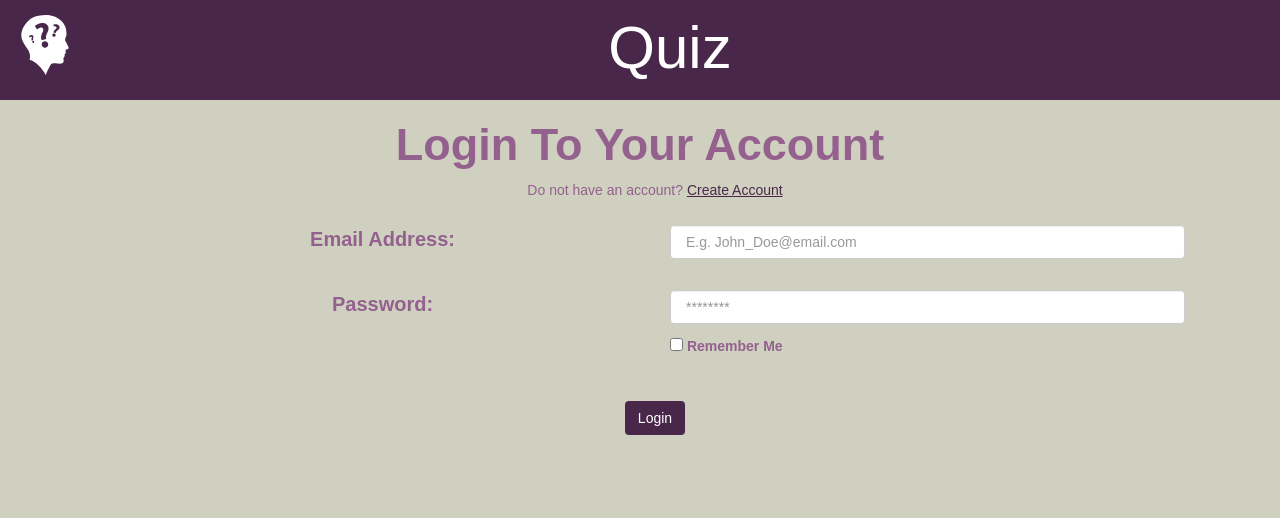
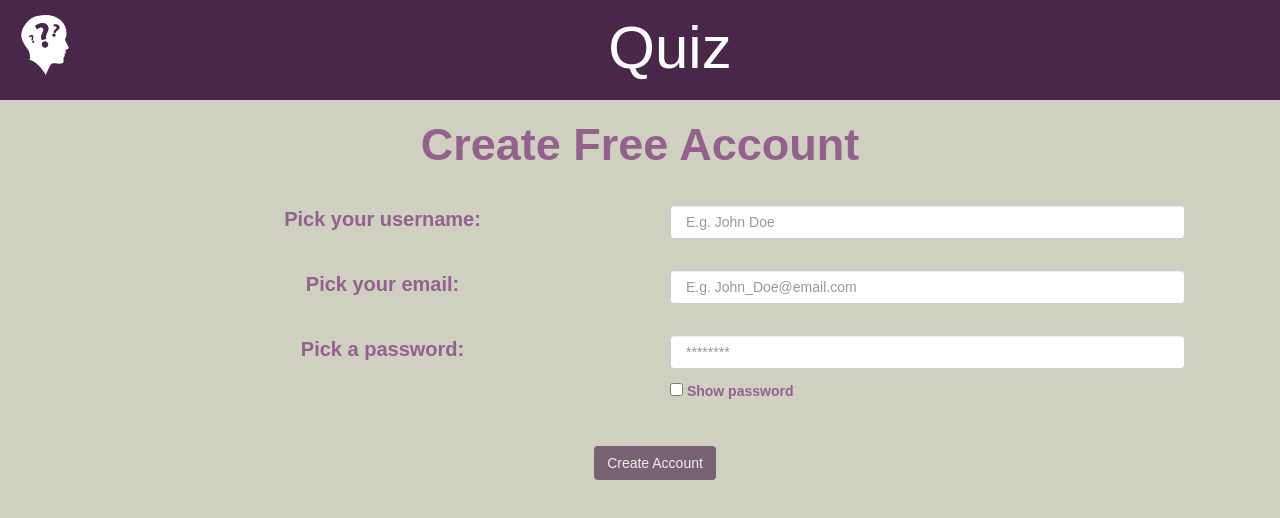
Before and after one commit to SahanaKamath19/Quiz, a React (Create React App) app in the folder quiz_front/: page /account in a window 1280 px wide. Shown: the top 518 px of the page. Built offline with nearby package versions, Linux system fonts and the light colour scheme.

Commit message:
routes between Account and login set

```diff
--- a/quiz_front/src/Account.js
+++ b/quiz_front/src/Account.js
@@ -1,4 +1,5 @@
 import React, { Component } from 'react';
+import {browserHistory} from 'react-router';
 import './App.css';
 import Header from './Header.js';
 import axios from 'axios';
@@ -44,8 +45,9 @@ onEmailChange(e){
 onPasswordChange(e){
     this.setState({ password: e.target.value });
 }
-//Function on click of "Create Account"
+//Function on click of "Create Account" should create record of the user on DB and redirect user to login page
  handleSubmit(e){
+     e.preventDefault();
     axios.post("http://localhost:8080/encrypt",this.state)
     .then(function(res){
         console.log(res);
@@ -53,6 +55,7 @@ onPasswordChange(e){
     .catch(function(err){
         console.log(err);
     })
+     browserHistory.push('/');
    }
   render() {
     return (
--- a/quiz_front/src/App.js
+++ b/quiz_front/src/App.js
@@ -1,16 +1,16 @@
-import React, { Component } from 'react';
-import './App.css';
-//import Account from './Account.js';
-import Login from './Login.js';
+// import React, { Component } from 'react';
+// import './App.css';
+// //import Account from './Account.js';
+// import Login from './Login.js';
 
 
-class App extends Component {
-  render() {
-    return (
-      // <Account />
-      <Login />
-    );
-  }
-}
+// class App extends Component {
+//   render() {
+//     return (
+//       // <Account />
+//       <Login />
+//     );
+//   }
+// }
 
-export default App;
+// export default App;
--- a/quiz_front/src/index.js
+++ b/quiz_front/src/index.js
@@ -1,9 +1,21 @@
 import React from 'react';
 import ReactDOM from 'react-dom';
-import App from './App';
+import {Router, Route, IndexRoute, browserHistory} from 'react-router';
+import Account from './Account';
+import Login from './Login';
+import QuizHome from './QuizHome';
 import './index.css';
 
 ReactDOM.render(
-  <App />,
+    <Router history={browserHistory}>
+        <Route path="/" component={Login}/>
+        <Route path="/account" component={Account} />
+        <Route path="/quizHome" component={QuizHome} />
+    </Router>,
   document.getElementById('root')
 );
+
+// ReactDOM.render(
+//   <App />,
+//   document.getElementById('root')
+// );
```
Also changed, not shown: quiz_front/src/QuizHome.js (added).
